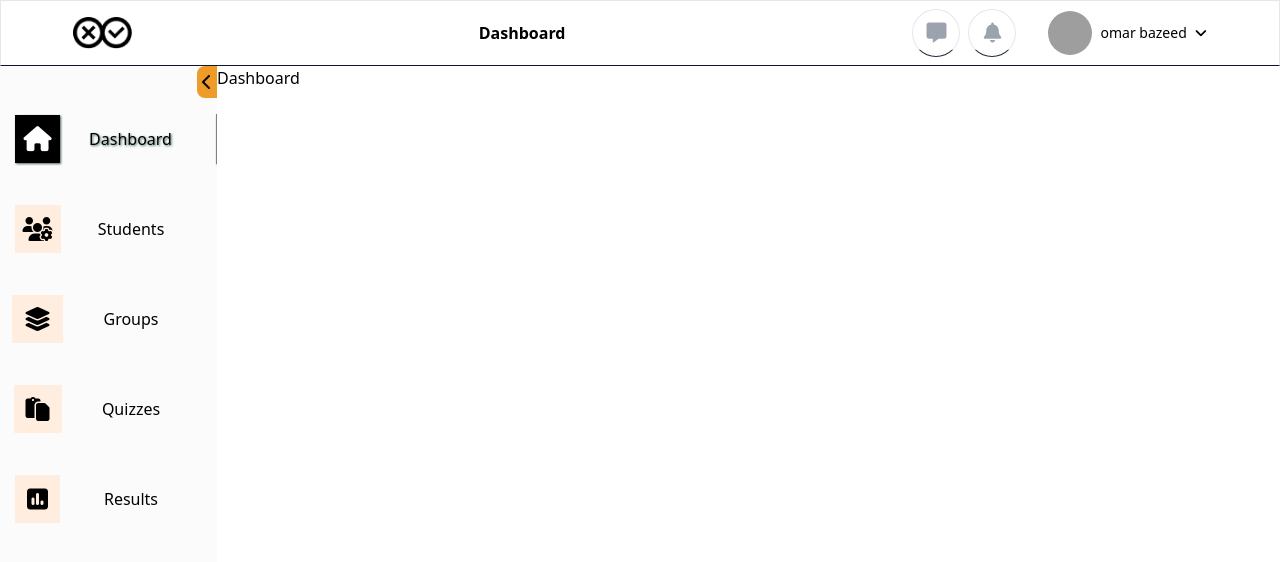
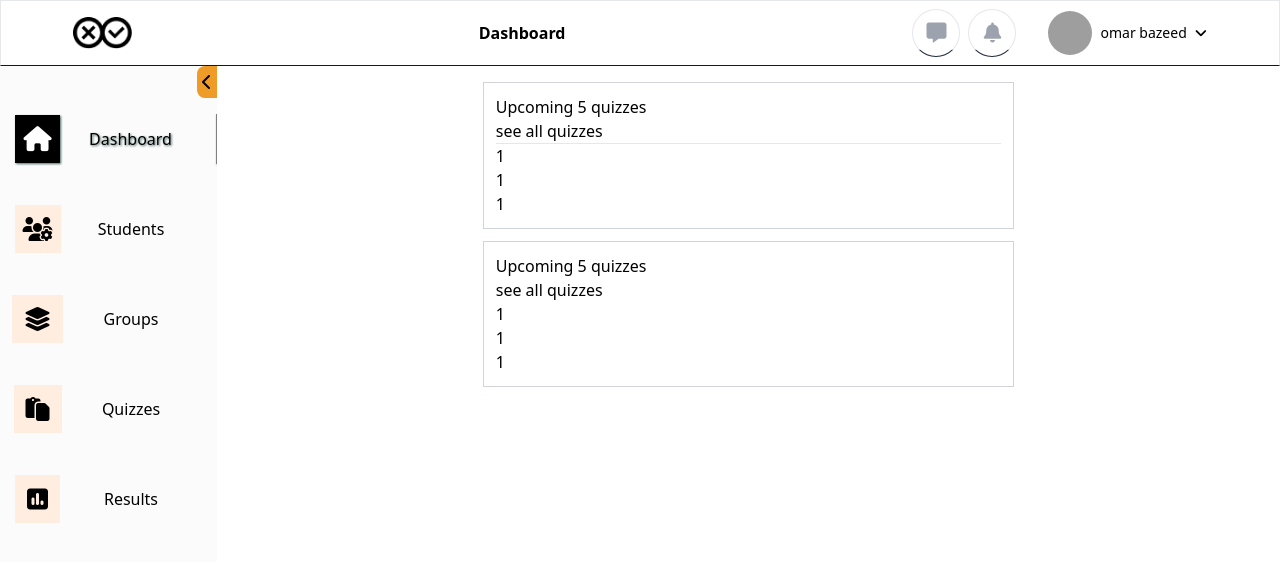
Before and after one commit to MahmoudJacobs/Quiz-App, a React (Vite) app: page /dashboard in a window 1280 px wide. Shown: the top 562 px of the page. Built offline with nearby package versions, Linux system fonts and the light colour scheme; no server answers; grey boxes are pictures that could not be loaded.

Commit message:
Intializing Dashboard

```diff
--- a/src/Modules/AdminDashboard/Componenets/Dashboard/Dashboard.tsx
+++ b/src/Modules/AdminDashboard/Componenets/Dashboard/Dashboard.tsx
@@ -1,3 +1,57 @@
+import axios from "axios";
+
+import { useEffect } from "react";
+import { getBaseUrl } from "../../../../Utils/Utils";
+
 export default function Dashboard() {
-  return <div>Dashboard</div>;
+  const token =
+    "Bearer eyJhbGciOiJIUzI1NiIsInR5cCI6IkpXVCJ9.eyJzdWIiOiI2NjdkNTVlNmM4NWYxZWNkYmMyNmY1YzIiLCJlbWFpbCI6Im9tYXJiYXplZWRAZ21haWwuY29tIiwicm9sZSI6Ikluc3RydWN0b3IiLCJpYXQiOjE3MTk2NzE4NzUsImV4cCI6MTcyMzI3MTg3NX0.HQjkFkOkJDB1pr01-_4YgK5DcKs--7k8jSvXP4IP8rE";
+  const getTop5Quizzes = async () => {
+    try {
+      const res = await axios.get(`${getBaseUrl()}/api/quiz`, {
+        headers: {
+          Authorization: token,
+        },
+      });
+      console.log(res.data);
+    } catch (error) {
+      console.log(error);
+    }
+  };
+  useEffect(() => {
+    getTop5Quizzes();
+  }, []);
+  return (
+    <div className="container w-full my-4">
+      <div
+        className="flex items-center justify-around w-full gap-3 flex-wrap"
+        style={{ boxSizing: "content-box" }}
+      >
+        <div className="left border border-gray-300 w-1/2 p-3">
+          <div className="header">
+            <h4>Upcoming 5 quizzes</h4>
+            <p>see all quizzes</p>
+            <span></span>
+          </div>
+          <hr />
+          <div className="list">
+            <div className="card">1</div>
+            <div className="card">1</div>
+            <div className="card">1</div>
+          </div>
+        </div>
+        <div className="right border border-gray-300 w-1/2 p-3">
+          <div className="header">
+            <h4>Upcoming 5 quizzes</h4>
+            <p>see all quizzes</p>
+          </div>
+          <div className="list">
+            <div className="card">1</div>
+            <div className="card">1</div>
+            <div className="card">1</div>
+          </div>
+        </div>
+      </div>
+    </div>
+  );
 }
```
